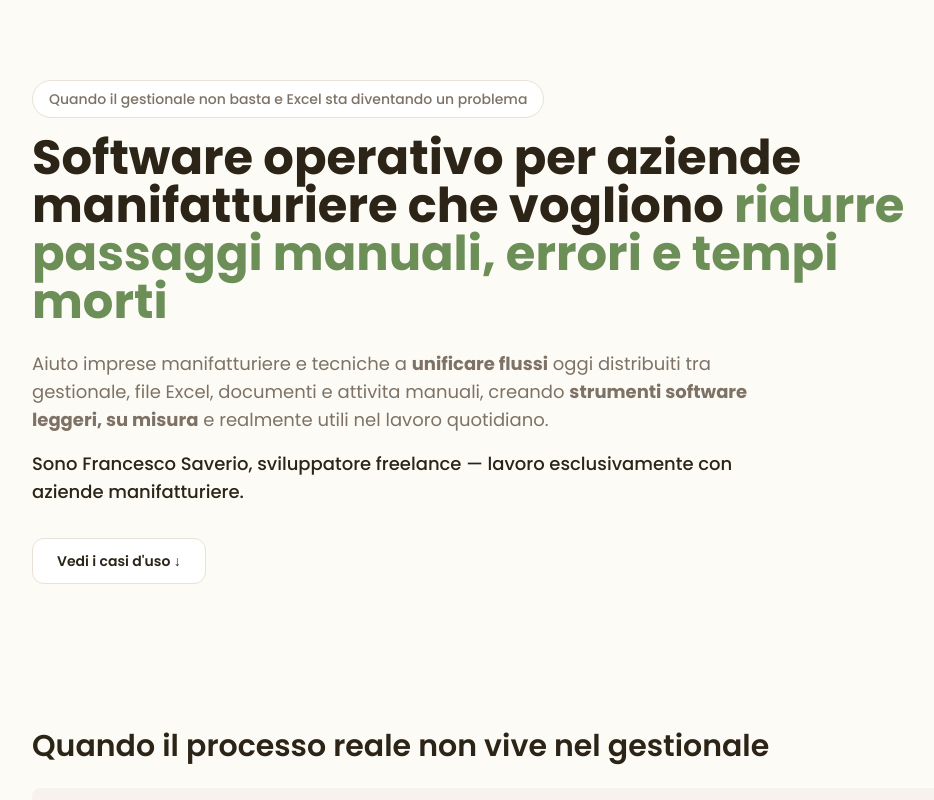
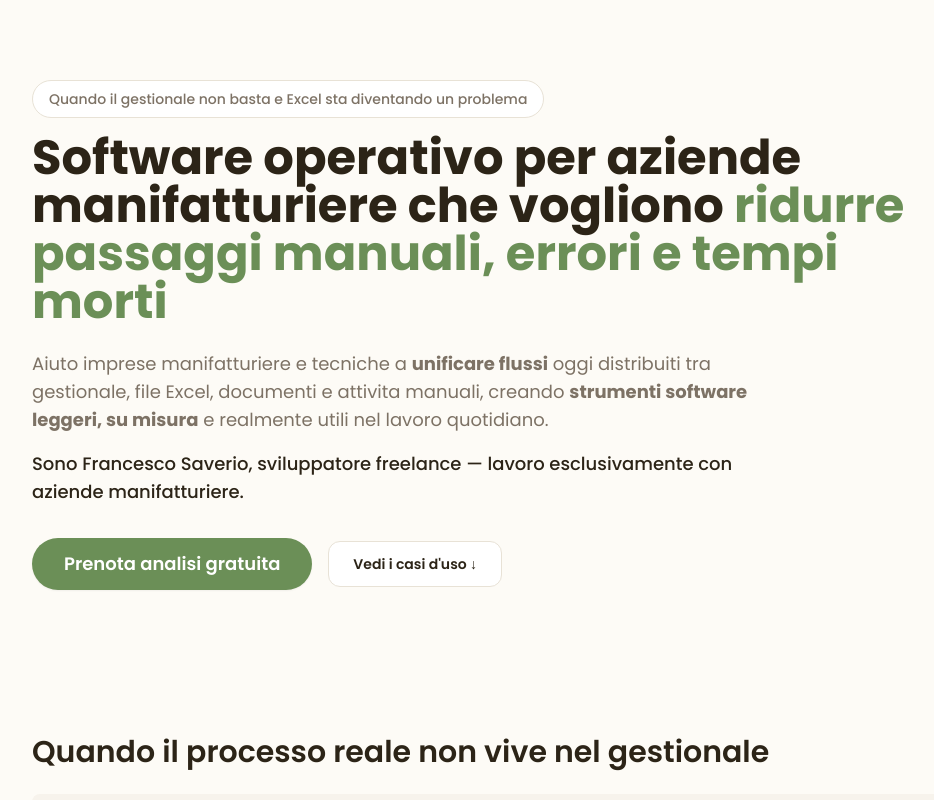
Before and after one commit to francemazzi/frasma, a Next.js app: page /manifattura in a window 1280 px wide. Shown: the top 800 px of the page, without its empty margins (144-1078 px from the left). Built offline with nearby package versions, Linux system fonts and the light colour scheme.

Commit message:
feat: enhance Manifattura page layout by adding a flexible button container and improving button styling for better user interaction

```diff
--- a/pages/manifattura.tsx
+++ b/pages/manifattura.tsx
@@ -155,11 +155,15 @@ export default function ManifatturaPage() {
           <p className="mt-4 max-w-3xl text-base font-medium text-farm-text sm:text-lg">
             Sono Francesco Saverio, sviluppatore freelance &mdash; lavoro esclusivamente con aziende manifatturiere.
           </p>
-          <div className="mt-8">
+          <div className="mt-8 flex flex-wrap items-center gap-4">
+            <Cal
+              textButton={activeCta.finalPrimary}
+              buttonType="default"
+            />
             <a
               href="#casi-uso"
               data-cta-id="hero-secondary-cases"
-              className="inline-flex rounded-xl border border-farm-border bg-farm-surface px-6 py-3 text-sm font-semibold text-farm-text transition hover:border-sage hover:text-sage"
+              className="rounded-xl border border-farm-border bg-farm-surface px-6 py-3 text-sm font-semibold text-farm-text transition hover:border-sage hover:text-sage"
             >
               Vedi i casi d&apos;uso &darr;
             </a>
```
